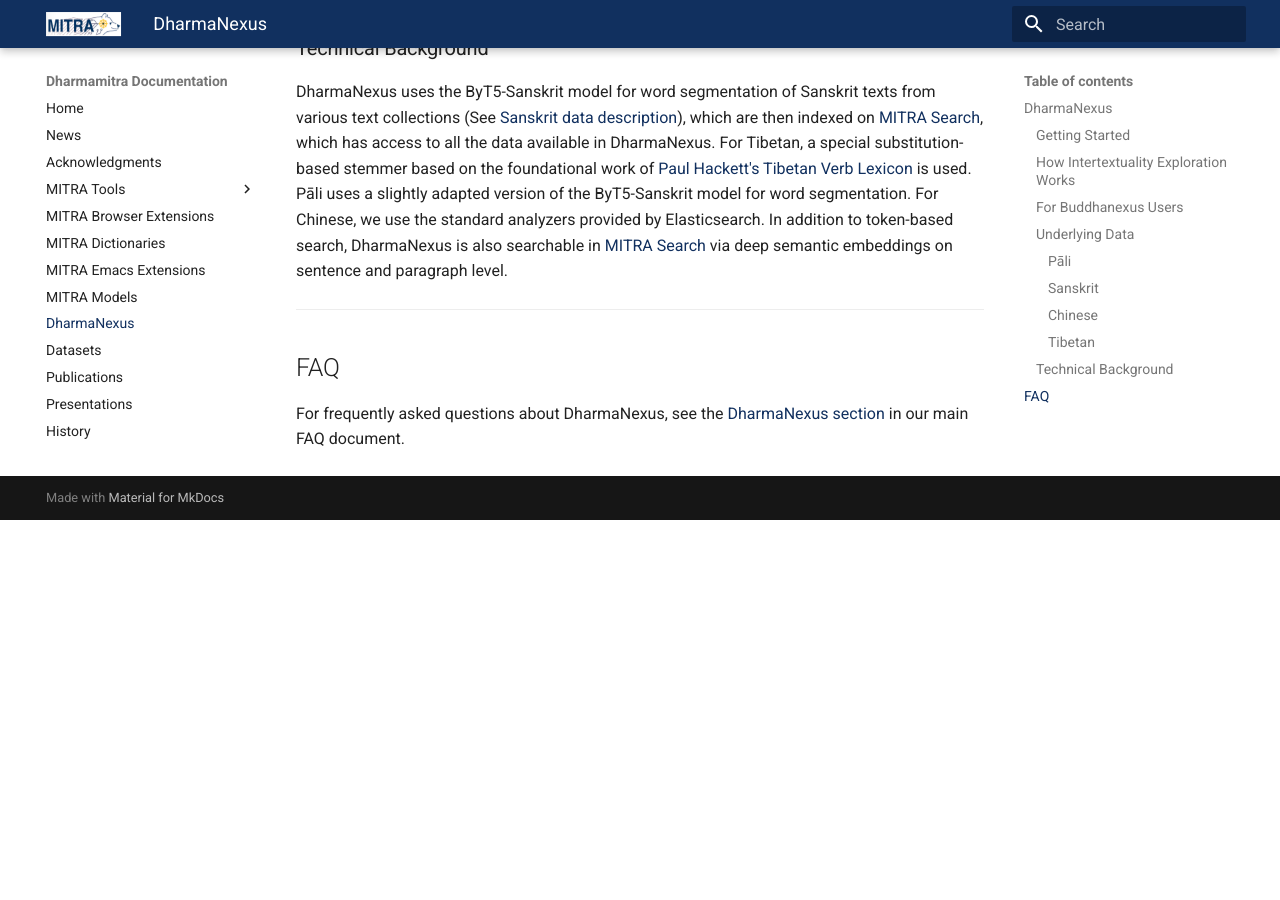
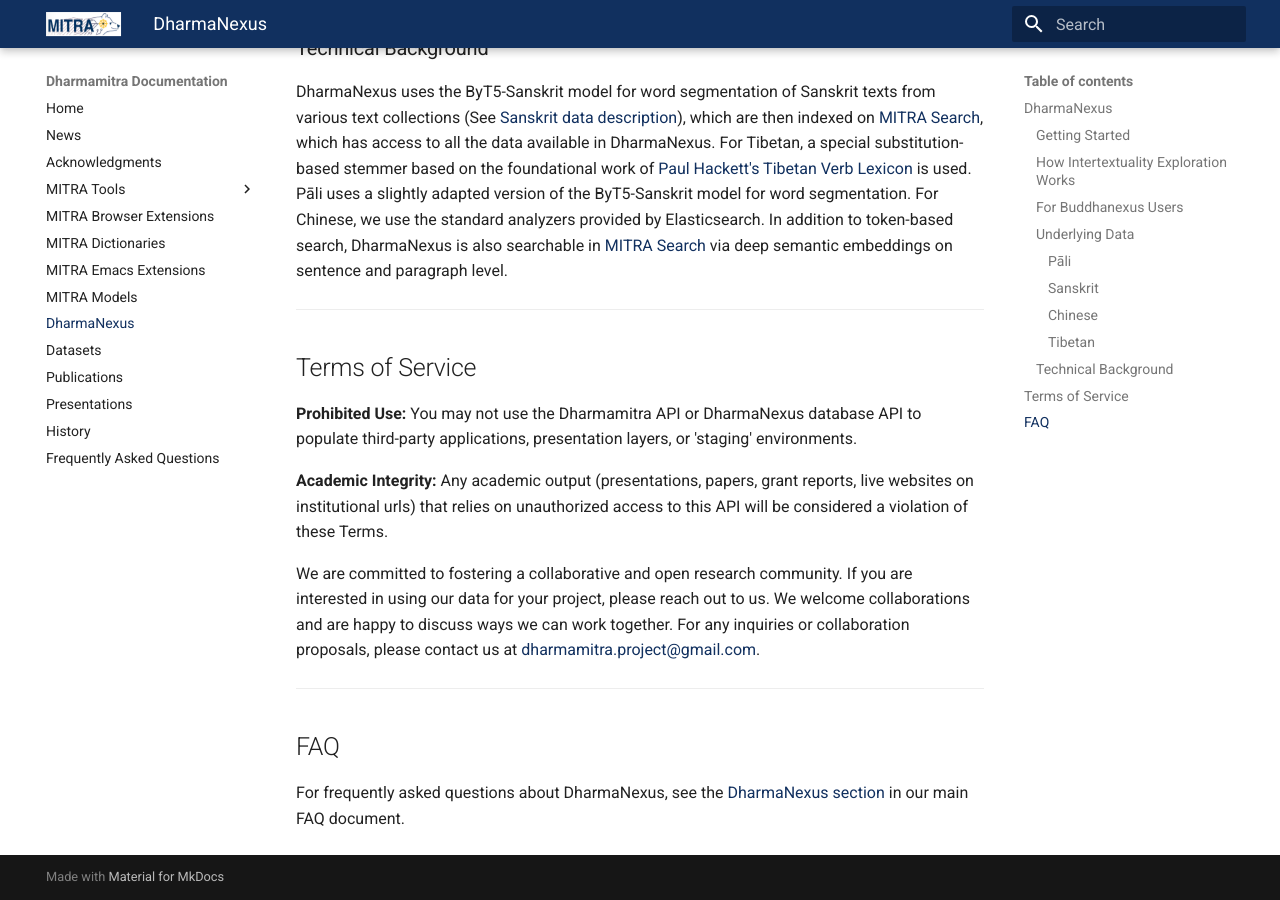
Before and after one commit to dharmamitra/dharmamitra-guides, an MkDocs documentation site: the page built from docs/dharmanexus.md, in a window 1280 px wide and 900 px high, scrolled down 4181 px. Built offline with MkDocs 1.6.1 and Material for MkDocs 9.7.7, drawn with Linux system fonts in a browser that asks for light colours; before the commit the page ends 4701 px from its top, so only the background shows below that.

Commit message:
added ToS

```diff
--- a/docs/dharmanexus.md
+++ b/docs/dharmanexus.md
@@ -108,6 +108,16 @@
 
 ---
 
+## Terms of Service
+
+**Prohibited Use:** You may not use the Dharmamitra API or DharmaNexus database API to populate third-party applications, presentation layers, or 'staging' environments.
+
+**Academic Integrity:** Any academic output (presentations, papers, grant reports, live websites on institutional urls) that relies on unauthorized access to this API will be considered a violation of these Terms.
+
+We are committed to fostering a collaborative and open research community. If you are interested in using our data for your project, please reach out to us. We welcome collaborations and are happy to discuss ways we can work together. For any inquiries or collaboration proposals, please contact us at [dharmamitra.project@gmail.com](mailto:dharmamitra.project@gmail.com).
+
+---
+
 ## FAQ
 
 For frequently asked questions about DharmaNexus, see the [DharmaNexus section](https://dharmamitra.github.io/dharmamitra-guides/faq/#mitra-search-dharmanexus) in our main FAQ document.
```
